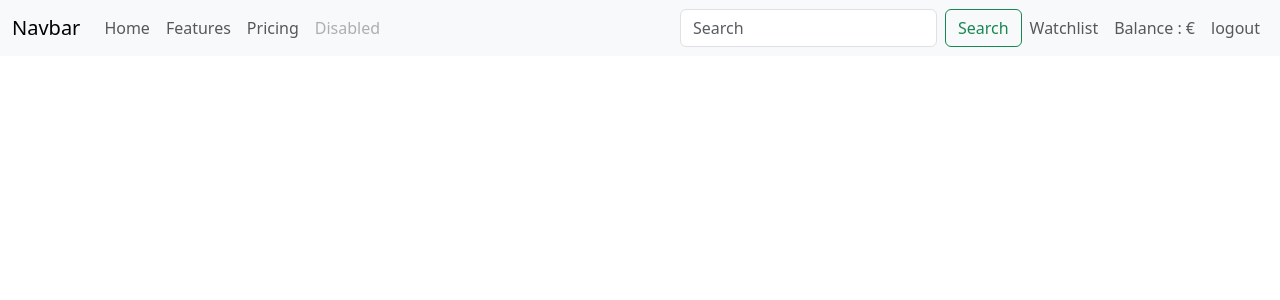
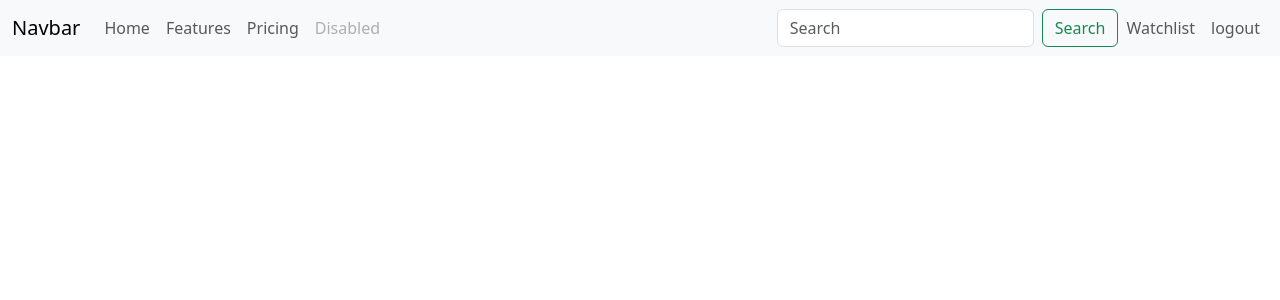
Before and after one commit to shahrokh-rhmani/auction-django, a Django app: page /watchlist/ in a window 1280 px wide. Shown: the top 300 px of the page. Run offline with Django 5.2, Linux system fonts and the light colour scheme; the visitor is signed in with stand-in values (Sample User, id 1); data comes from the database, SQL or seed files in the repository; data that the repository does not hold is empty; some libraries are stand-ins or nearby versions.

Commit message:
delete field balance

```diff
--- a/auction/models.py
+++ b/auction/models.py
@@ -5,7 +5,6 @@ from django.db import models
 
 class UserDetails(models.Model):
     user = models.ForeignKey(User,  blank=True, null=True, on_delete=models.CASCADE)
-    balance = models.DecimalField(max_digits=6, blank=True, null=True, decimal_places=2)
     cellphone = models.CharField(max_length=14, blank=True, null=True)
     address = models.CharField(max_length=255, blank=True, null=True)
 
--- a/templates/_nav.html
+++ b/templates/_nav.html
@@ -30,9 +30,6 @@
             <li class="nav-item">
                 <a class="nav-link" href="/watchlist/">Watchlist</a>
             </li>
-            <li class="nav-item open-modal">
-                <a class="nav-link" href="/balance/">Balance : €{{ balance }}</a>
-            </li>
             <li class="nav-item">
                 <form method="post" action="{% url 'logout' %}">
                   {% csrf_token %}
```
Also changed, not shown: auction/migrations/0027_remove_userdetails_balance.py (added).
